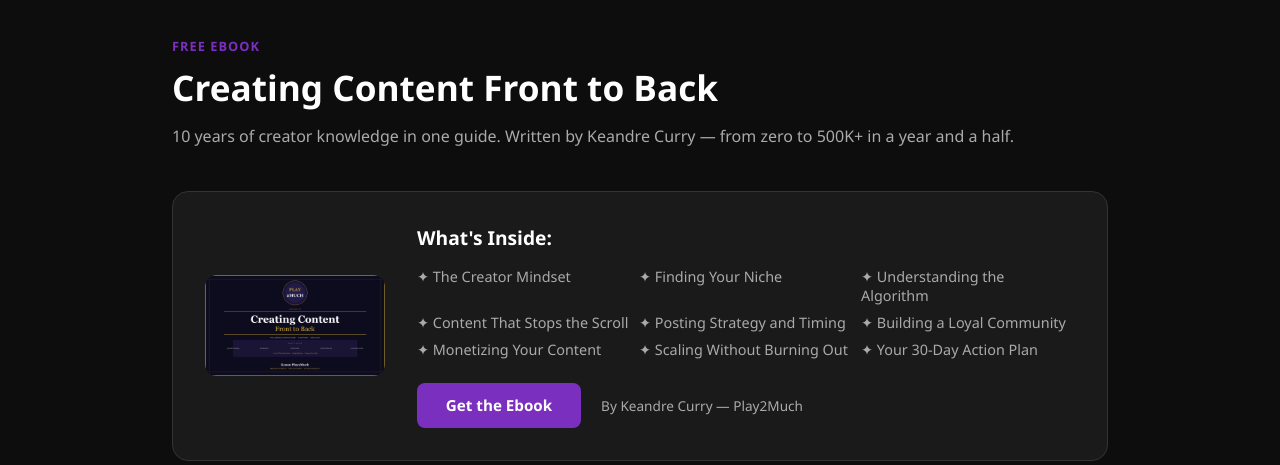
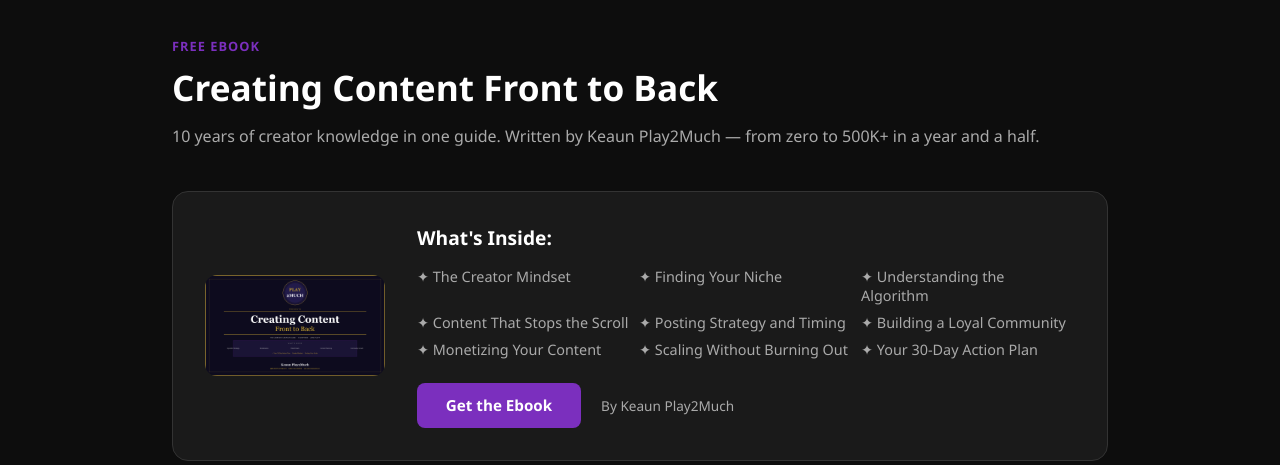
Before and after one commit to keauncurry191-ship-it/-learn2much-site, a plain HTML site: page index.html in a window 1280 px wide. Shown: the part 3120-3585 px from the top of the page. Drawn offline with Linux system fonts and the light colour scheme.

Commit message:
Update ebook author name to Keaun Play2Much

```diff
--- a/index.html
+++ b/index.html
@@ -262,7 +262,7 @@
 <section id="ebook">
   <div class="section-label">Free Ebook</div>
   <h2 class="section-title">Creating Content Front to Back</h2>
-  <p class="section-sub">10 years of creator knowledge in one guide. Written by Keandre Curry — from zero to 500K+ in a year and a half.</p>
+  <p class="section-sub">10 years of creator knowledge in one guide. Written by Keaun Play2Much — from zero to 500K+ in a year and a half.</p>
   <div style="background:var(--dark2);border:1px solid #333;border-radius:16px;padding:2rem;display:flex;gap:2rem;align-items:center;flex-wrap:wrap;">
     <div style="flex-shrink:0;">
       <img src="ebook_cover.png" alt="Creating Content Front to Back ebook cover" style="width:180px;border-radius:12px;display:block;"/>
@@ -282,7 +282,7 @@
       </div>
       <div style="margin-top:1.5rem;">
         <a href="https://stan.store/mrplay2much" class="btn-primary" target="_blank" style="display:inline-block;font-size:0.95rem;padding:0.8rem 1.8rem;">Get the Ebook</a>
-        <span style="font-size:0.85rem;color:var(--muted);margin-left:1rem;">By Keandre Curry — Play2Much</span>
+        <span style="font-size:0.85rem;color:var(--muted);margin-left:1rem;">By Keaun Play2Much</span>
       </div>
     </div>
   </div>
```
